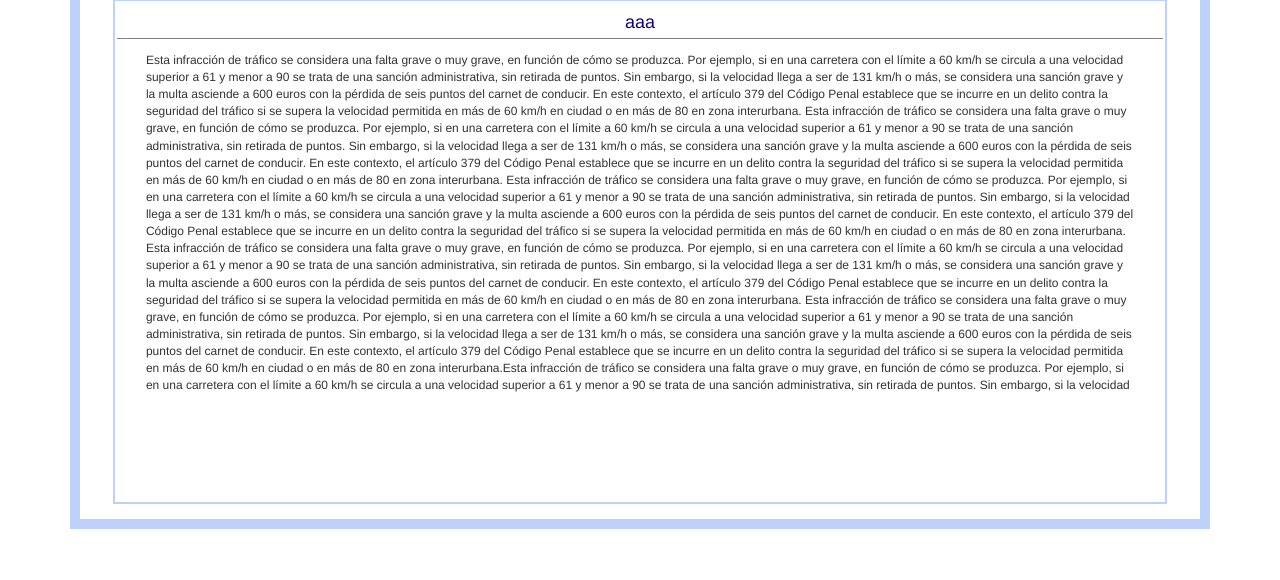
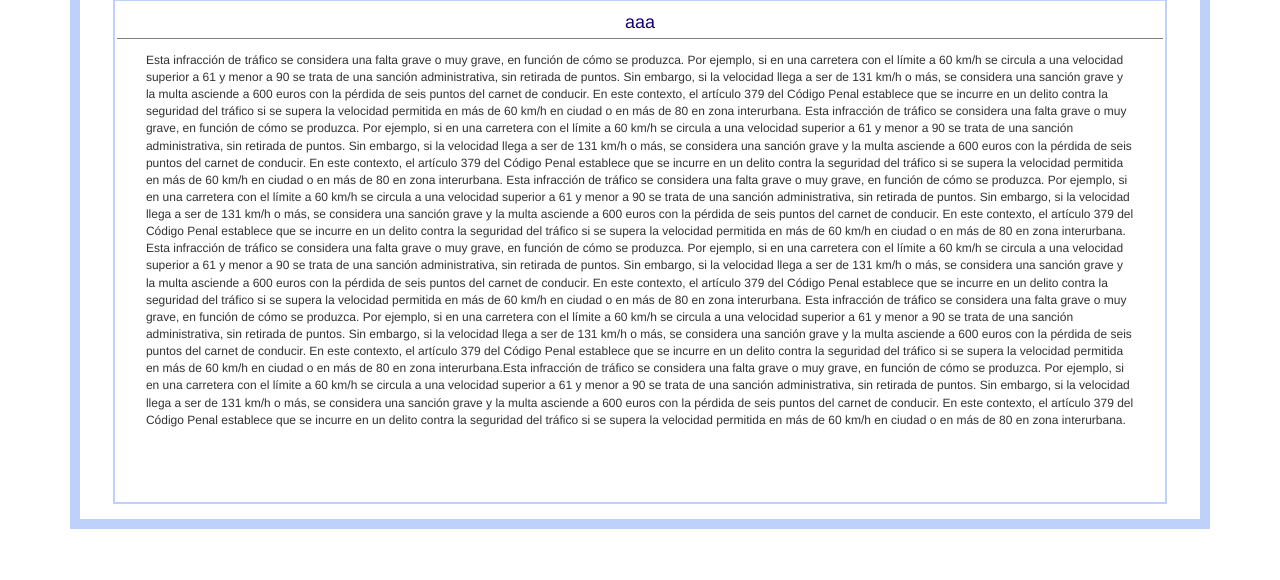
Before and after one commit to iggProjects/iggPyBlog, a Flask app: page /article/?id=1 in a window 1280 px wide. Shown: the part 220-800 px from the top of the page. Run offline with Flask 2, Linux system fonts and the light colour scheme; some libraries are stand-ins or nearby versions.

Commit message:
update article

```diff
--- a/templates/article.html
+++ b/templates/article.html
@@ -22,7 +22,7 @@
 
         <div style="width:95%; height:85%; margin: auto; padding: 2px;    border:2px solid rgb(190, 209, 250);">
             <h4 style="text-align: center; margin-top: 10px; padding-bottom: 5px; color:rgb(19, 1, 121); border-bottom: 1px solid gray;">aaa</h4>
-            <div style="height:70%; margin-top: 10px; overflow-y: auto; ">
+            <div style="height:90%; margin-top: 10px; overflow-y: auto; ">
                 <table style="width:95%;">
                     <tr id="trBody">
                         <td colspan="6" >
```
